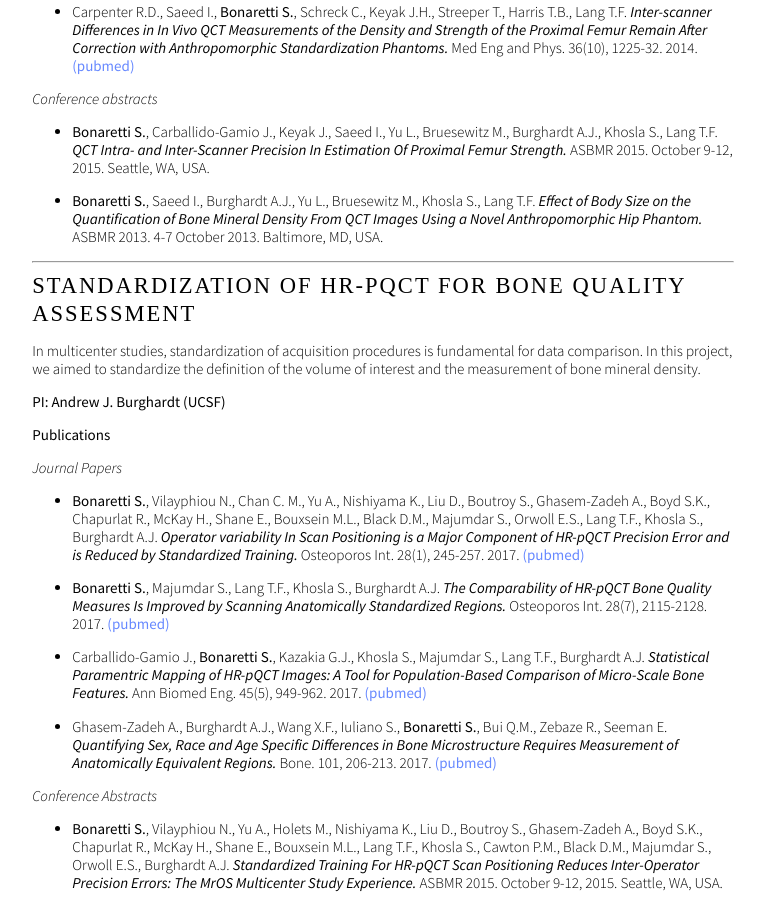
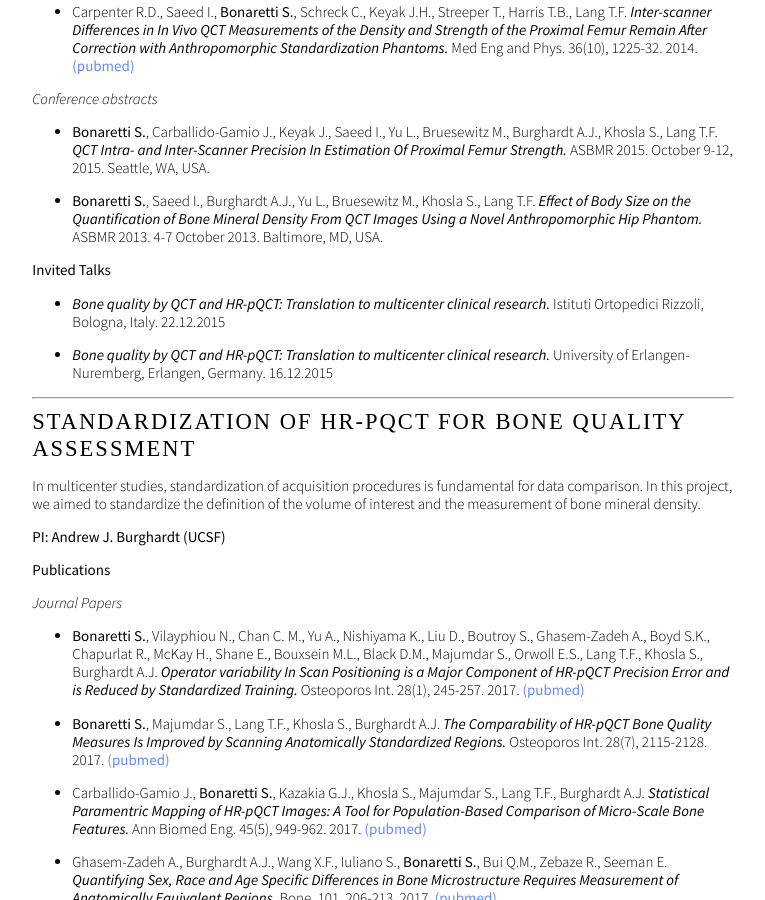
Before and after one commit to sbonaretti/sbonaretti.github.io, a Jekyll site: the page built from Projects.md, in a window 1280 px wide and 900 px high, scrolled down 973 px. Shown: the whole window, without its empty margins (257-1022 px from the left). Built offline with Jekyll 4.4.1, drawn with Linux system fonts in a browser that asks for light colours; some web fonts are replaced.

Commit message:
Update Projects.md

```diff
--- a/Projects.md
+++ b/Projects.md
@@ -20,10 +20,7 @@ _Conference abstracts_
 
 
 
-
 ---
-
-
 
 
 
@@ -48,8 +45,17 @@ _Conference abstracts_
 
 * **Bonaretti S.**, Saeed I., Burghardt A.J., Yu L., Bruesewitz M., Khosla S., Lang T.F. **_Effect of Body Size on the Quantification of Bone Mineral Density From QCT Images Using a Novel Anthropomorphic Hip Phantom._** ASBMR 2013. 4-7 October 2013. Baltimore, MD, USA.
 
+**Invited Talks**
+
+* **_Bone quality by QCT and HR-pQCT: Translation to multicenter clinical research._** Istituti Ortopedici Rizzoli, Bologna, Italy. 22.12.2015
+
+* **_Bone quality by QCT and HR-pQCT: Translation to multicenter clinical research._** University of Erlangen-Nuremberg, Erlangen, Germany. 16.12.2015
+
+
 
 ---
+
+
 
 # Standardization of HR-pQCT for Bone Quality Assessment
 
@@ -82,13 +88,16 @@ _Conference Abstracts_
 * Carballido-Gamio J., **Bonaretti S.**, Holets M., Saeed I., McCready L., Majumdar S., Lang T.F., Khosla S., Burghardt A.J. **_Automated Scan Prescription For HR-pQCT: A Multi-Atlas Prospective Registration Approach._** ASBMR 2013. October 4-7, 2013. Baltimore, MD, USA.
 
 **Invited Talk**
-**_Intra- and Inter-Operator Variability in HR-pQCT Scan Positioning_**. 2nd XtremeCT User Meeting. September 16, 2014. ASBMR 2014. Houston, TX, USA.
+* **_Intra- and Inter-Operator Variability in HR-pQCT Scan Positioning_**. 2nd XtremeCT User Meeting. September 16, 2014. ASBMR 2014. Houston, TX, USA.
 
 **Webapp**
-We developed a webapp to train and evaluate HR-pQCT operators when determining the region of interest by positioning the reference line on scout view images (webapp)
+* We developed a webapp to train and evaluate HR-pQCT operators when determining the region of interest by positioning the reference line on scout view images (webapp)
+
 
 
 ---
+
+
 
 # Statistical Appearance Models for Bone Mechanics
 
@@ -124,7 +133,8 @@ _Conference Abstracts_
 
 **PhD Thesis**
 
-**Bonaretti S.** **_Statistical Models of Shape and Density for Population-based Analysis of Bone Mechanics with Applications to Fracture Risk Assessment and Implant Design._** Ph.D. thesis. 2011. [(.pdf)](){:target="_blank"}
+* **Bonaretti S.** **_Statistical Models of Shape and Density for Population-based Analysis of Bone Mechanics with Applications to Fracture Risk Assessment and Implant Design._** Ph.D. thesis. 2011. [(.pdf)](){:target="_blank"}
 
 **Code**
-The code for this project is written in C++ and uses VTK and ITK libraries. If you are interested in the code, please email me at serena.bonaretti at stanford.edu
+
+* The code for this project is written in C++ and uses VTK and ITK libraries. If you are interested in the code, please email me at serena.bonaretti at stanford.edu
```
